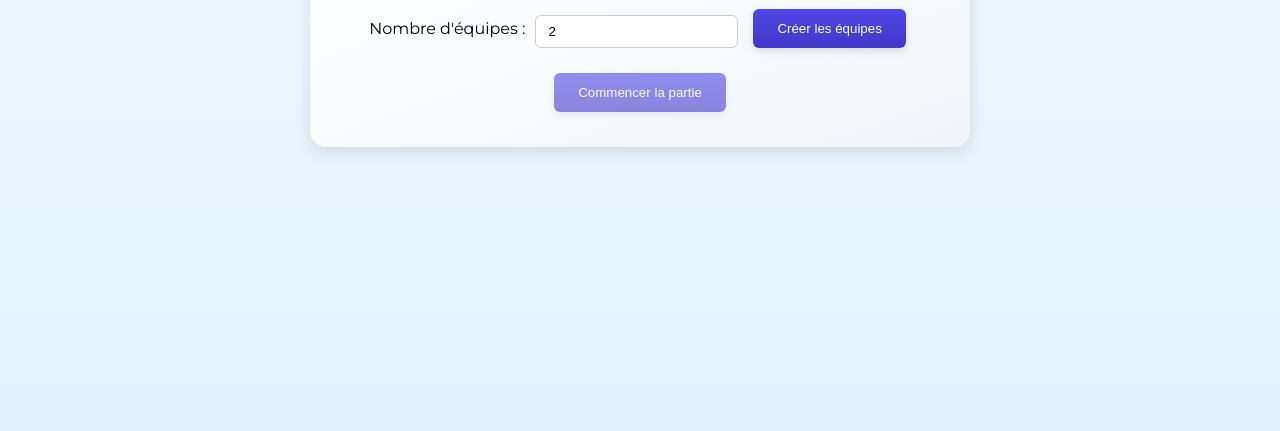
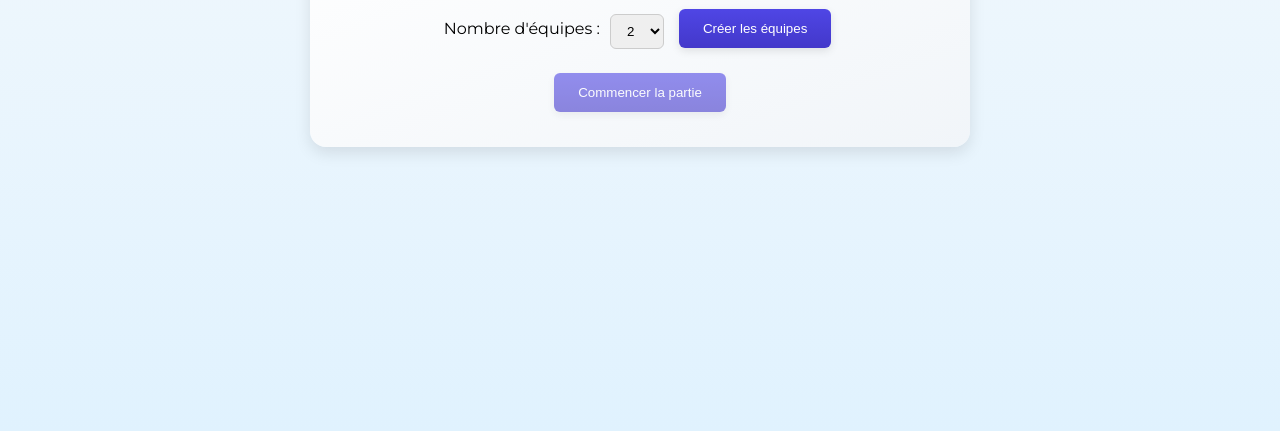
Before and after one commit to omenforceso1/Jeux, a plain HTML site: page index.html in a window 1280 px wide. Shown: the part 369-800 px from the top of the page. Drawn offline with Linux system fonts and the light colour scheme.

Commit message:
Replace team count input with dropdown

```diff
--- a/index.html
+++ b/index.html
@@ -12,7 +12,15 @@
         <h1>Configuration de la partie</h1>
         <div id="setup">
             <label for="team-count">Nombre d'équipes :</label>
-            <input type="number" id="team-count" min="2" value="2">
+            <select id="team-count">
+                <option value="2" selected>2</option>
+                <option value="3">3</option>
+                <option value="4">4</option>
+                <option value="5">5</option>
+                <option value="6">6</option>
+                <option value="7">7</option>
+                <option value="8">8</option>
+            </select>
             <button id="generate-teams">Créer les équipes</button>
         </div>
         <div id="teams-config"></div>
--- a/script.js
+++ b/script.js
@@ -191,7 +191,7 @@ function resetScores() {
 
 
 document.getElementById('generate-teams').addEventListener('click', () => {
-    const count = parseInt(document.getElementById('team-count').value, 10);
+    const count = parseInt(document.querySelector('#team-count').value, 10);
     if (isNaN(count) || count < 1) return;
     teams = Array.from({ length: count }, (_, i) => ({ name: `Équipe ${i + 1}`, score: 0, players: [] }));
     renderConfig();
```
